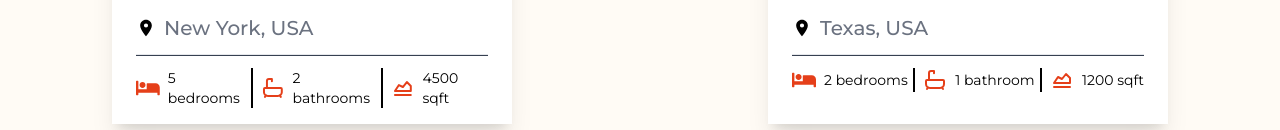
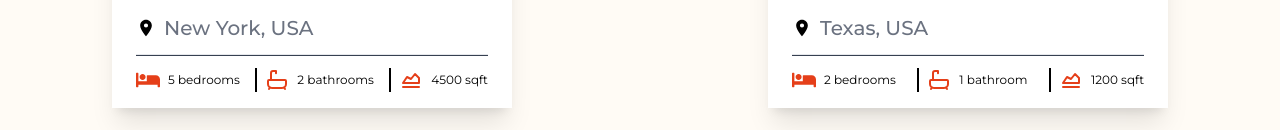
Before and after one commit to Nishant2209/Property-Hub, a React (Create React App) app: page / in a window 1280 px wide. Shown: the part 670-800 px from the top of the page. Built offline with nearby package versions, Linux system fonts and the light colour scheme.

Commit message:
reduced the text size of bottom div of card

```diff
--- a/src/components/Property List/PropertyList.jsx
+++ b/src/components/Property List/PropertyList.jsx
@@ -39,21 +39,21 @@ function PropertyList({ properties }) {
                 <div className="flex items-center">
                   {" "}
                   <FaBed className="w-6 h-6 mr-2" />{" "}
-                  <p className="text-black text-sm">
+                  <p className="text-black text-xs">
                     {property.bedrooms}{" "}
                     {property.bedrooms === 1 ? "bedroom" : "bedrooms"}
                   </p>
                 </div>
                 <div className="flex items-center border-l-2 border-black pl-2">
                   <TbBath className="w-6 h-6 mr-2" />
-                  <p className="text-black text-sm">
+                  <p className="text-black text-xs">
                     {property.bathrooms}{" "}
                     {property.bathrooms === 1 ? "bathroom" : "bathrooms"}
                   </p>
                 </div>
                 <div className="flex items-center border-l-2 border-black pl-2">
                   <TbChartArea className="w-6 h-6 mr-2" />
-                  <p className="text-black text-sm">
+                  <p className="text-black text-xs">
                     {property.sqft} sqft
                   </p>
                 </div>
```
